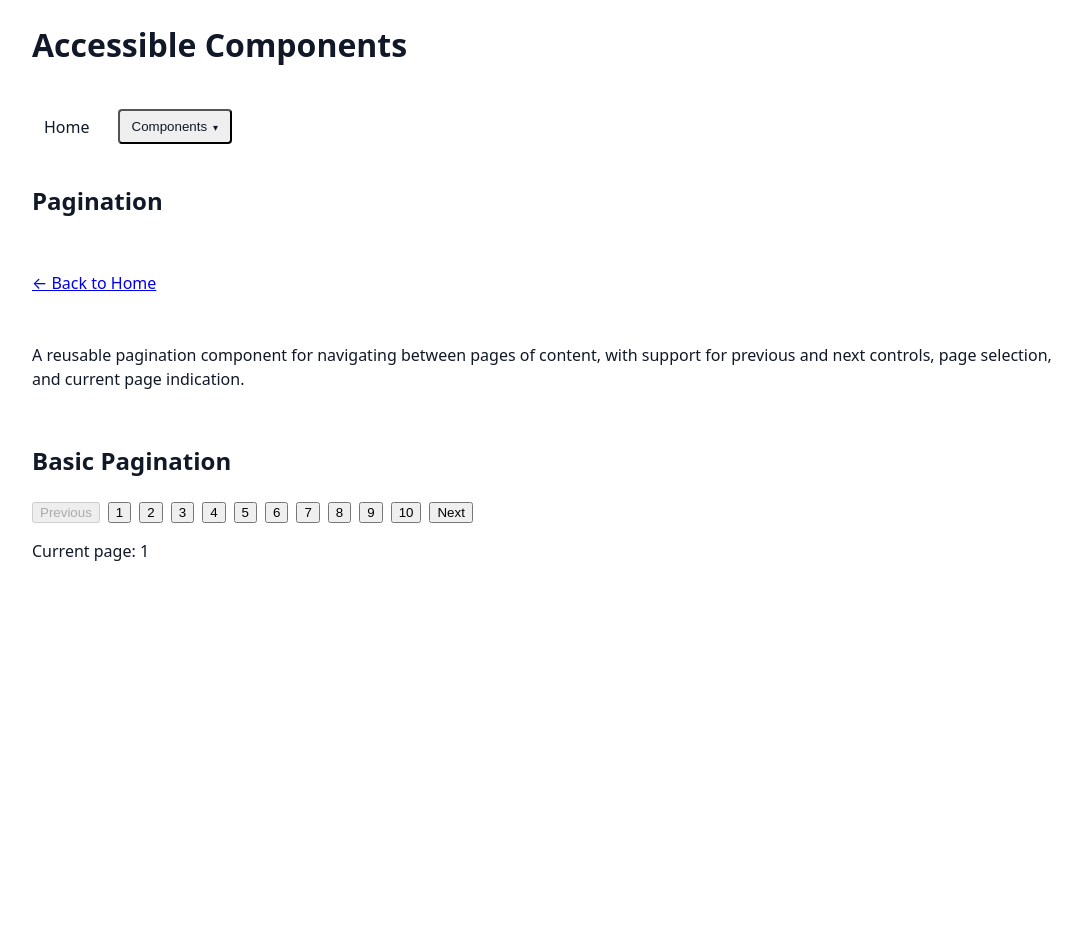
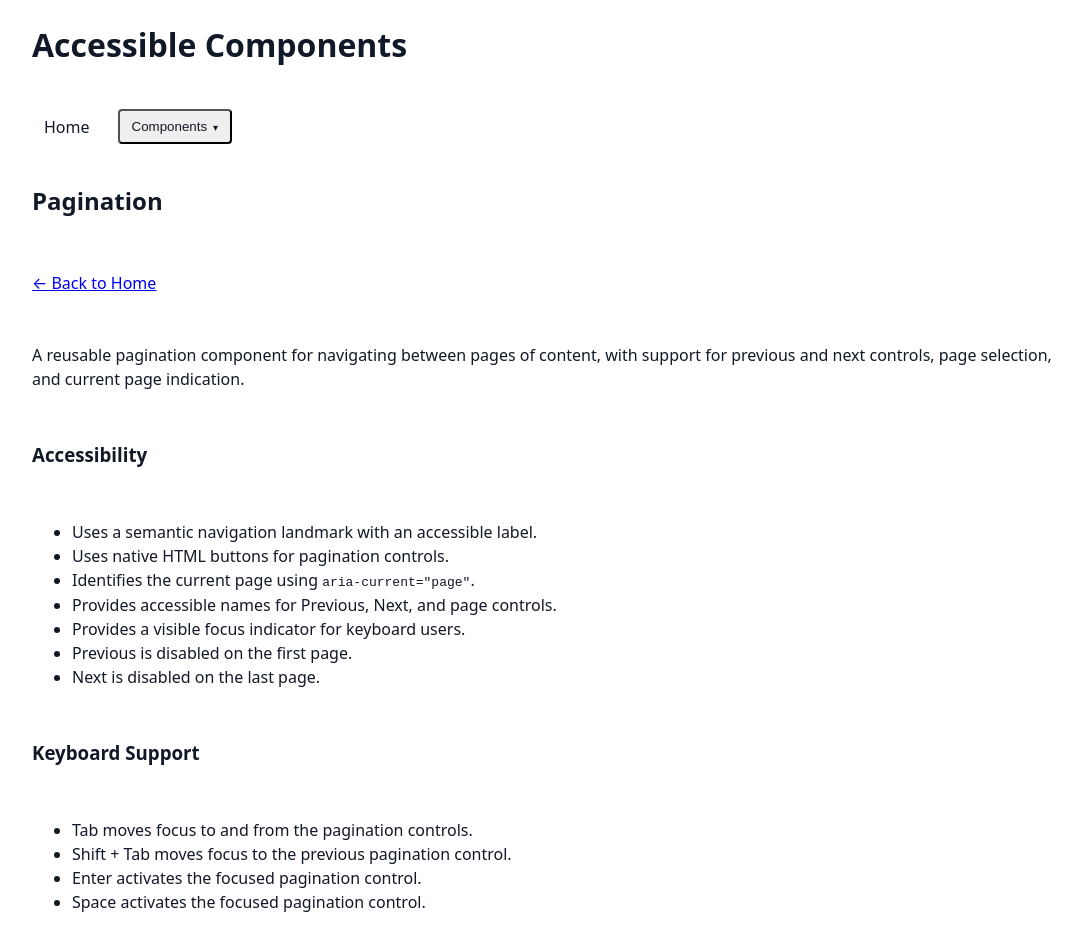
Before and after one commit to rpcorr/accessible-templates, a React (Vite) app: page /pagination in a window 1280 px wide. Shown: the top 952 px of the page, without its empty margins (82-1164 px from the left). Before the commit the page ends 800 px from the top, so only its background shows below. Built offline with nearby package versions, Linux system fonts and the light colour scheme.

Commit message:
Document Pagination keyboard support

```diff
--- a/src/pages/PaginiationPage.tsx
+++ b/src/pages/PaginiationPage.tsx
@@ -9,7 +9,27 @@ export function PaginationPage() {
         with support for previous and next controls, page selection, and current
         page indication.
       </p>
-
+      <h3>Accessibility</h3>
+      <ul>
+        <li>Uses a semantic navigation landmark with an accessible label.</li>
+        <li>Uses native HTML buttons for pagination controls.</li>
+        <li>
+          Identifies the current page using <code>aria-current="page"</code>.
+        </li>
+        <li>
+          Provides accessible names for Previous, Next, and page controls.
+        </li>
+        <li>Provides a visible focus indicator for keyboard users.</li>
+        <li>Previous is disabled on the first page.</li>
+        <li>Next is disabled on the last page.</li>
+      </ul>
+      <h3>Keyboard Support</h3>
+      <ul>
+        <li>Tab moves focus to and from the pagination controls.</li>
+        <li>Shift + Tab moves focus to the previous pagination control.</li>
+        <li>Enter activates the focused pagination control.</li>
+        <li>Space activates the focused pagination control.</li>
+      </ul>
       <PaginationExamples />
     </PageLayout>
   );
```
